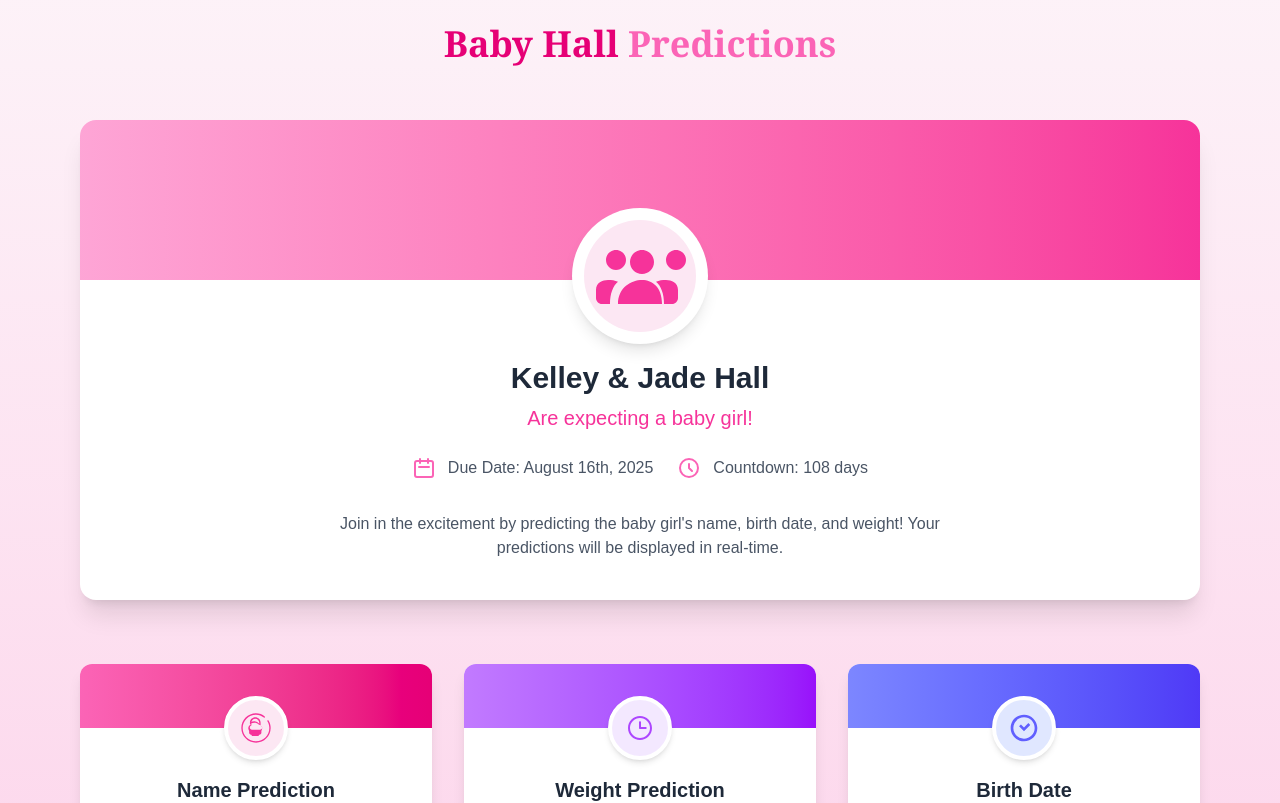
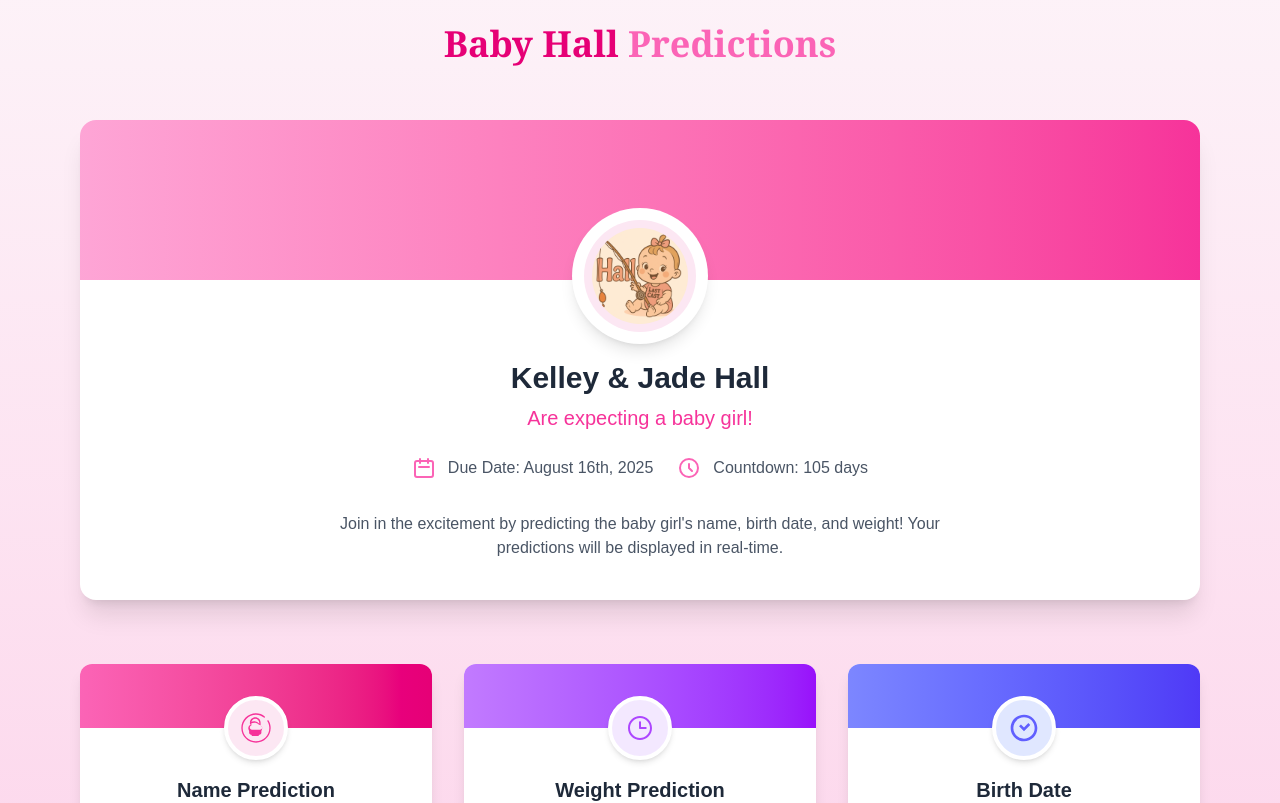
Before and after one commit to birddog87/hallbabypredictor, a Next.js app: page / in a window 1280 px wide. Shown: the top 803 px of the page. Built offline with nearby package versions, Linux system fonts and the light colour scheme; no server answers.

Commit message:
fix due date

```diff
--- a/app/page.tsx
+++ b/app/page.tsx
@@ -1,6 +1,25 @@
+'use client'
+import { useState, useEffect } from 'react'
 import Link from "next/link";
+import Image from 'next/image';
 
 export default function Home() {
+  const dueDate = new Date('2025-08-16')
+  const [daysLeft, setDaysLeft] = useState(() => {
+    const now = new Date()
+    const diff = Math.ceil((dueDate.getTime() - now.getTime()) / (1000 * 60 * 60 * 24))
+    return diff > 0 ? diff : 0
+  })
+
+  useEffect(() => {
+    const interval = setInterval(() => {
+      const now = new Date()
+      const diff = Math.ceil((dueDate.getTime() - now.getTime()) / (1000 * 60 * 60 * 24))
+      setDaysLeft(diff > 0 ? diff : 0)
+    }, 1000 * 60 * 60) // update hourly
+    return () => clearInterval(interval)
+  }, [])
+
   return (
     <div className="min-h-screen bg-gradient-to-b from-pink-50 to-pink-200">
       <header className="py-6 px-4">
@@ -16,10 +35,15 @@ export default function Home() {
         <div className="bg-white rounded-2xl overflow-hidden shadow-xl mb-16">
           <div className="relative h-40 bg-gradient-to-r from-pink-300 to-pink-500">
             <div className="absolute -bottom-16 left-1/2 transform -translate-x-1/2 bg-white p-3 rounded-full shadow-lg">
-              <div className="rounded-full bg-pink-100 p-2">
-                <svg className="w-24 h-24 text-pink-500" fill="currentColor" viewBox="0 0 24 24">
-                  <path d="M9.5,8.5 C9.5,6.84315 10.8431,5.5 12.5,5.5 C14.1569,5.5 15.5,6.84315 15.5,8.5 C15.5,10.1569 14.1569,11.5 12.5,11.5 C10.8431,11.5 9.5,10.1569 9.5,8.5 Z M6.5,19 L17.5,19 C17.5,14.8579 15.1421,13 12.5,13 C9.85786,13 6.5,14.8579 6.5,19 Z M3.5,8 C3.5,6.61929 4.61929,5.5 6,5.5 C7.38071,5.5 8.5,6.61929 8.5,8 C8.5,9.38071 7.38071,10.5 6,10.5 C4.61929,10.5 3.5,9.38071 3.5,8 Z M5,19 L4.5,19 C4.5,16.4101 5.21812,14.5 6.5,13.4143 C5.73563,13.1087 4.8968,13 4,13 C2.61286,13 1,13.6687 1,15.5 L1,17.5 C1,18.3284 1.67157,19 2.5,19 L5,19 Z M18.5,8 C18.5,6.61929 19.6193,5.5 21,5.5 C22.3807,5.5 23.5,6.61929 23.5,8 C23.5,9.38071 22.3807,10.5 21,10.5 C19.6193,10.5 18.5,9.38071 18.5,8 Z M17.5,19 L20,19 C20.8284,19 21.5,18.3284 21.5,17.5 L21.5,15.5 C21.5,13.6687 19.8871,13 18.5,13 C17.6032,13 16.7644,13.1087 16,13.4143 C17.2819,14.5 18,16.4101 18,19 L17.5,19 Z"></path>
-                </svg>
+              <div className="rounded-full bg-pink-100 p-2 flex items-center justify-center" style={{ width: 112, height: 112 }}>
+                <Image
+                  src="/images/lastcatbaby.png"
+                  alt="Baby Icon"
+                  width={96}
+                  height={96}
+                  className="rounded-full object-cover"
+                  priority
+                />
               </div>
             </div>
           </div>
@@ -40,7 +64,7 @@ export default function Home() {
                 <svg className="w-6 h-6 text-pink-400" fill="none" stroke="currentColor" viewBox="0 0 24 24" xmlns="http://www.w3.org/2000/svg">
                   <path strokeLinecap="round" strokeLinejoin="round" strokeWidth="2" d="M12 8v4l3 3m6-3a9 9 0 11-18 0 9 9 0 0118 0z"></path>
                 </svg>
-                <span className="font-medium">Countdown: 108 days</span>
+                <span className="font-medium">{`Countdown: ${daysLeft} days`}</span>
               </div>
             </div>
 
```
Also changed, not shown: public/images/lastcatbaby.png (added).
